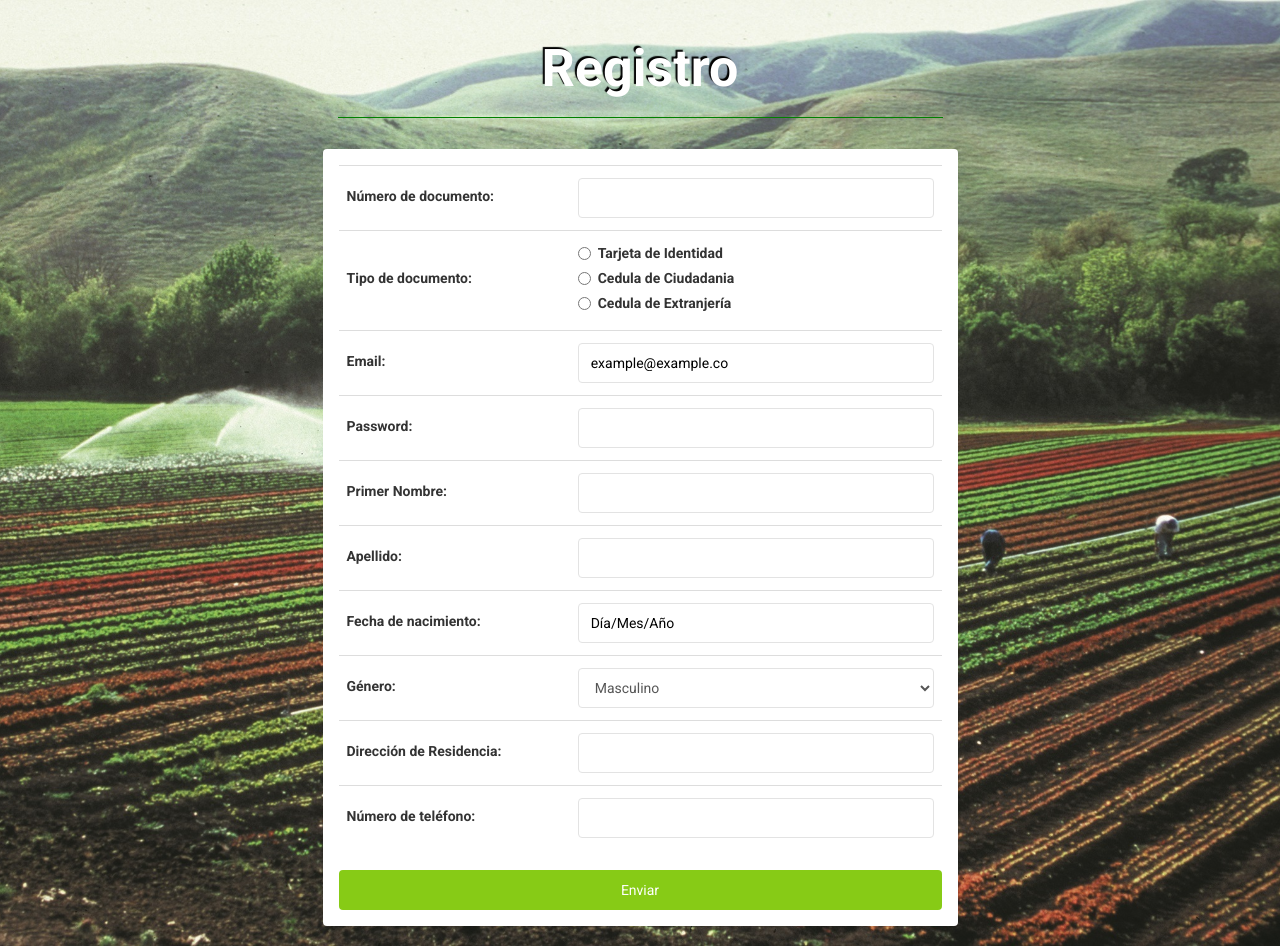
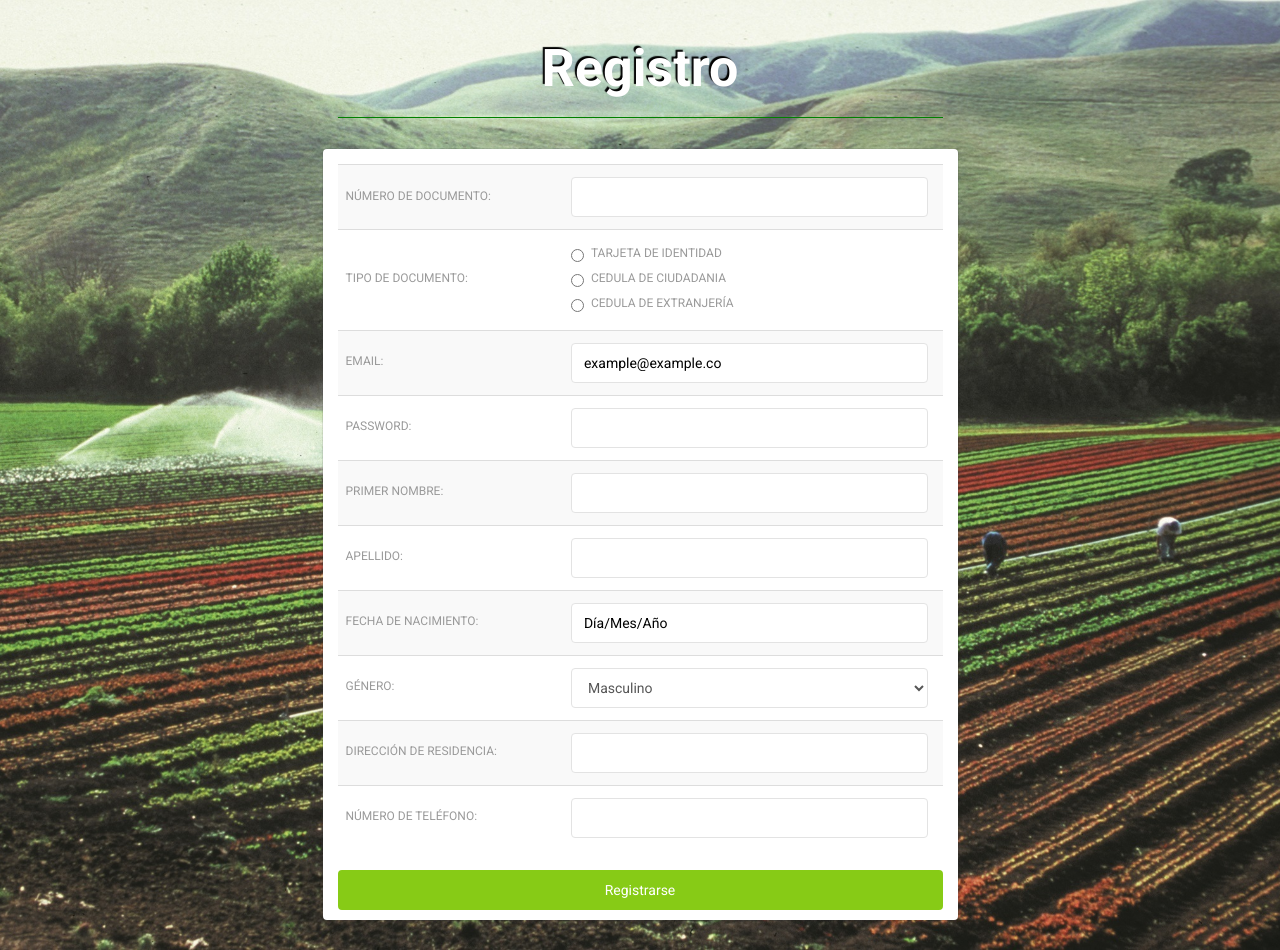
Before and after one commit to srwilliamg/Planner, a Django app: page /register/ in a window 1280 px wide. Run offline with Django 3.2, Linux system fonts and the light colour scheme; some libraries are stand-ins or nearby versions.

Commit message:
Changed register.html gui

```diff
--- a/planificador/planner/templates/register.html
+++ b/planificador/planner/templates/register.html
@@ -28,13 +28,13 @@
 
 
 {% block form %}
-		<div class="panel panel-green">
-			<div class="panel-body">
+		<div class="card">
+			<div class="content">
 				<form action="" method="POST" accept-charset="utf-8">
 					{% csrf_token %}
-					<table class="table">{{ form.as_table}}</table>
+					<table class="table table-striped">{{ form.as_table}}</table>
 
-				   	<button class="btn btn-fill btn-success btn-block" type="submit">Enviar</button>
+				   	<button class="btn btn-fill btn-success btn-block" type="submit">Registrarse</button>
 				</form>
 	    	</div>
     	</div>
```
Also changed, not shown: planificador/db.sqlite3.
